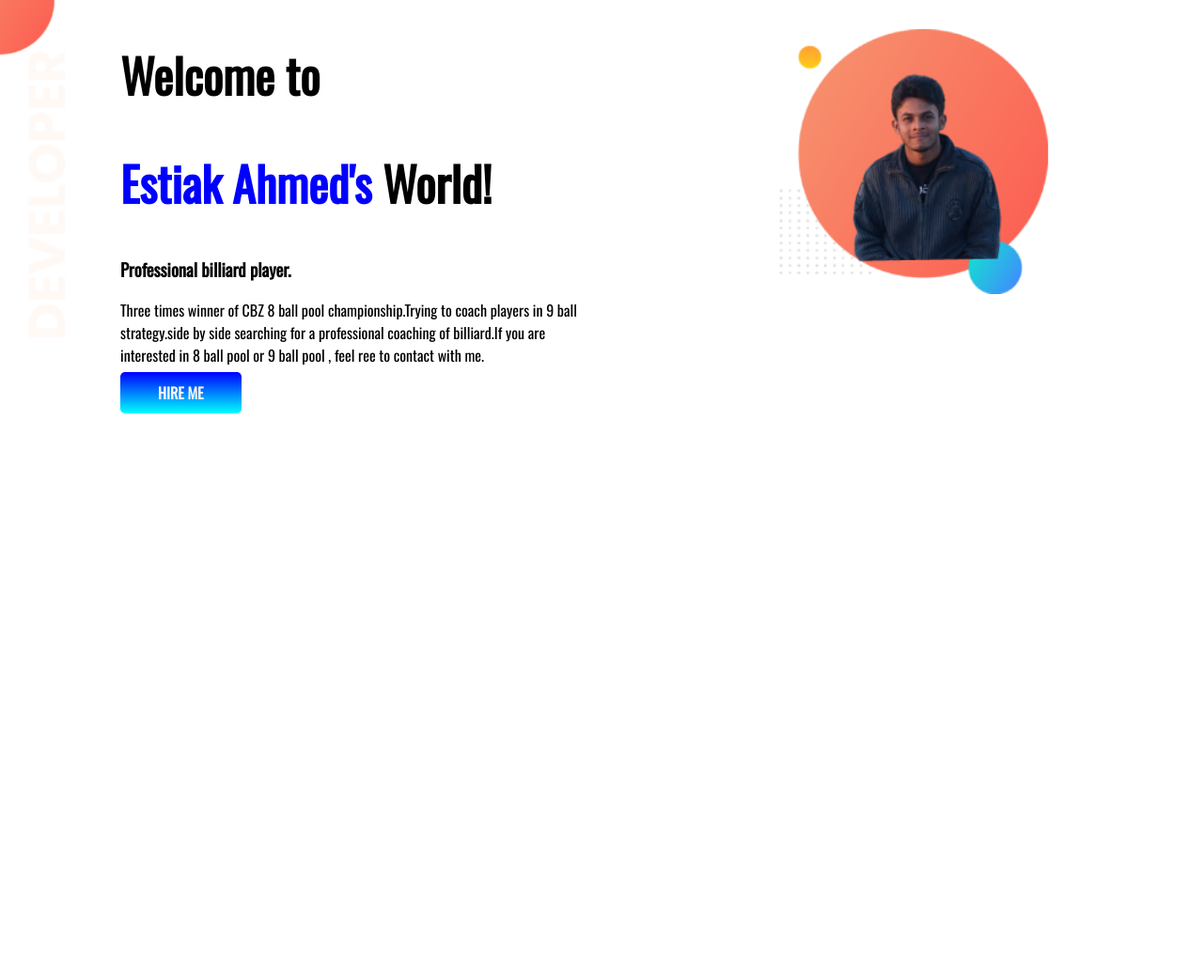
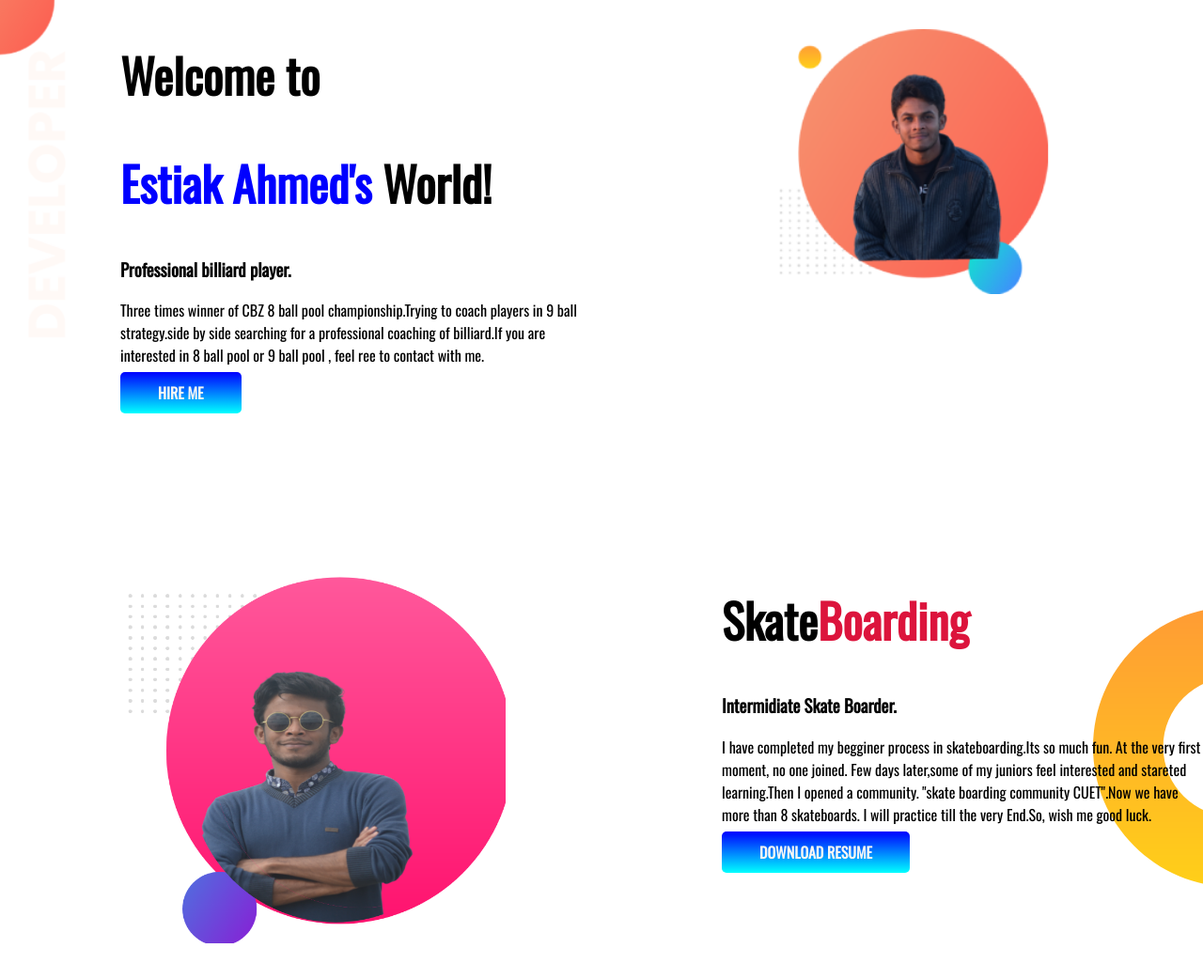
Before and after one commit to estiak-ahmed/Estiak-s-portfolio, a plain HTML site: page index.html in a window 1280 px wide. Shown: the whole page at 94% size. Before the commit the page ends 800 px from the top, so only its background shows below. Drawn offline with nearby package versions, Linux system fonts and the light colour scheme.

Commit message:
skateboarding

```diff
--- a/index.html
+++ b/index.html
@@ -29,6 +29,23 @@
             <img src="images/project.png" alt="">
         </div>
     </section>
+    <section class="dream-big">
+        <div class="half-width">
+            <img src="images/my-bg2.png" alt="">
+        </div>
+        <div class="half-width">
+            <h1>Skate<span class="red-color">Boarding</span></h1>
+            <h3>Intermidiate Skate Boarder.</h3>
+            <p>I have completed my begginer process in skateboarding.Its so much fun. At the very first moment, no one
+                joined. Few days later,some of my juniors feel interested and stareted learning.Then I opened a
+                community. "skate boarding community CUET".Now we have more than 8 skateboards.
+                I will practice till the very End.So, wish me good luck.
+            </p>
+            <a class="link-button" target="_blank" href="">DOWNLOAD RESUME</a>
+
+        </div>
+
+    </section>
 </body>
 
 </html>
--- a/style.css
+++ b/style.css
@@ -11,8 +11,13 @@ h1 {
     color: blue;
 }
 
+.red-color {
+    color: crimson;
+}
+
 section {
     display: flex;
+    margin-bottom: 150px;
 }
 
 .half-width {
@@ -39,3 +44,9 @@ section {
     background-image: url(images/top-banner.png);
     background-repeat: no-repeat;
 }
+
+.dream-big {
+    background-image: url(images/dream-bg.png);
+    background-repeat: no-repeat;
+    background-position: right;
+}
```
Also changed, not shown: images/dream-bg.png (added), images/exp-bg.png (added).
